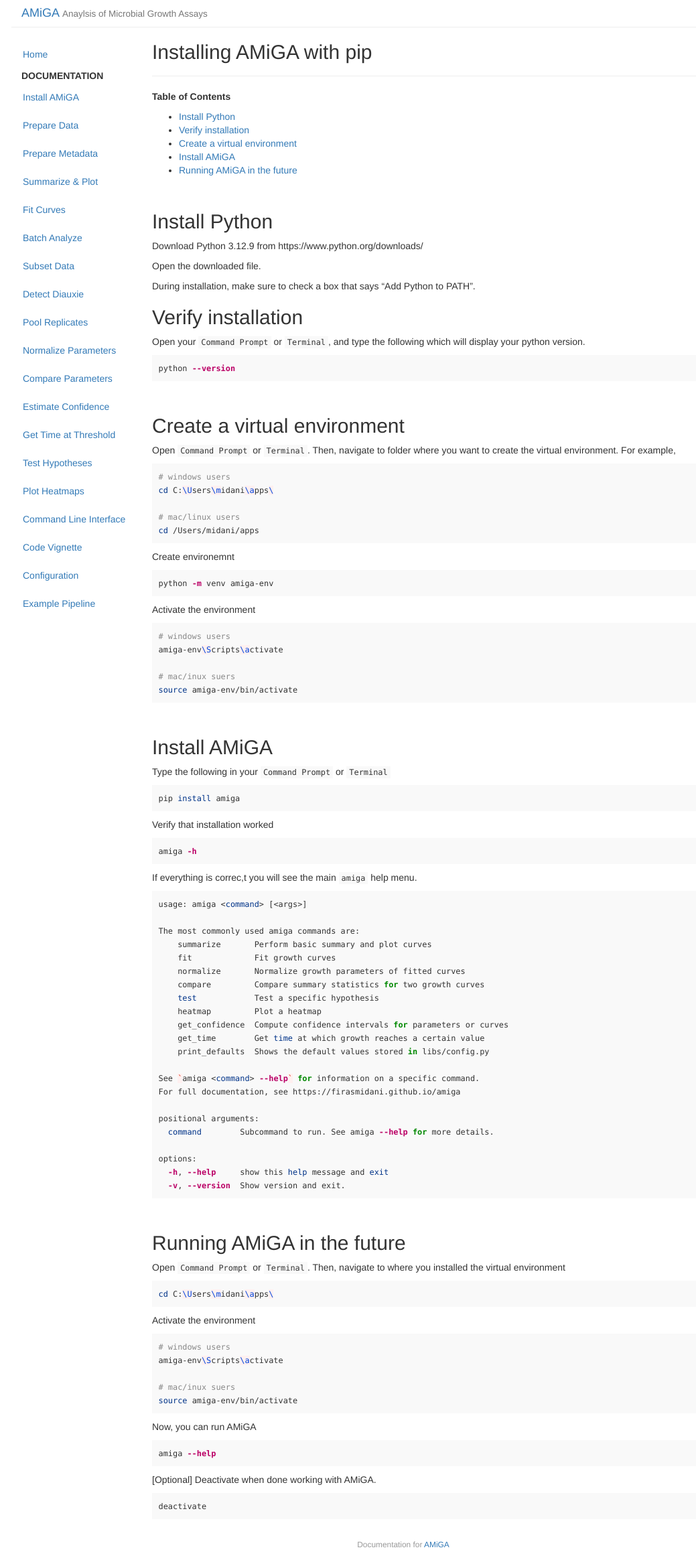
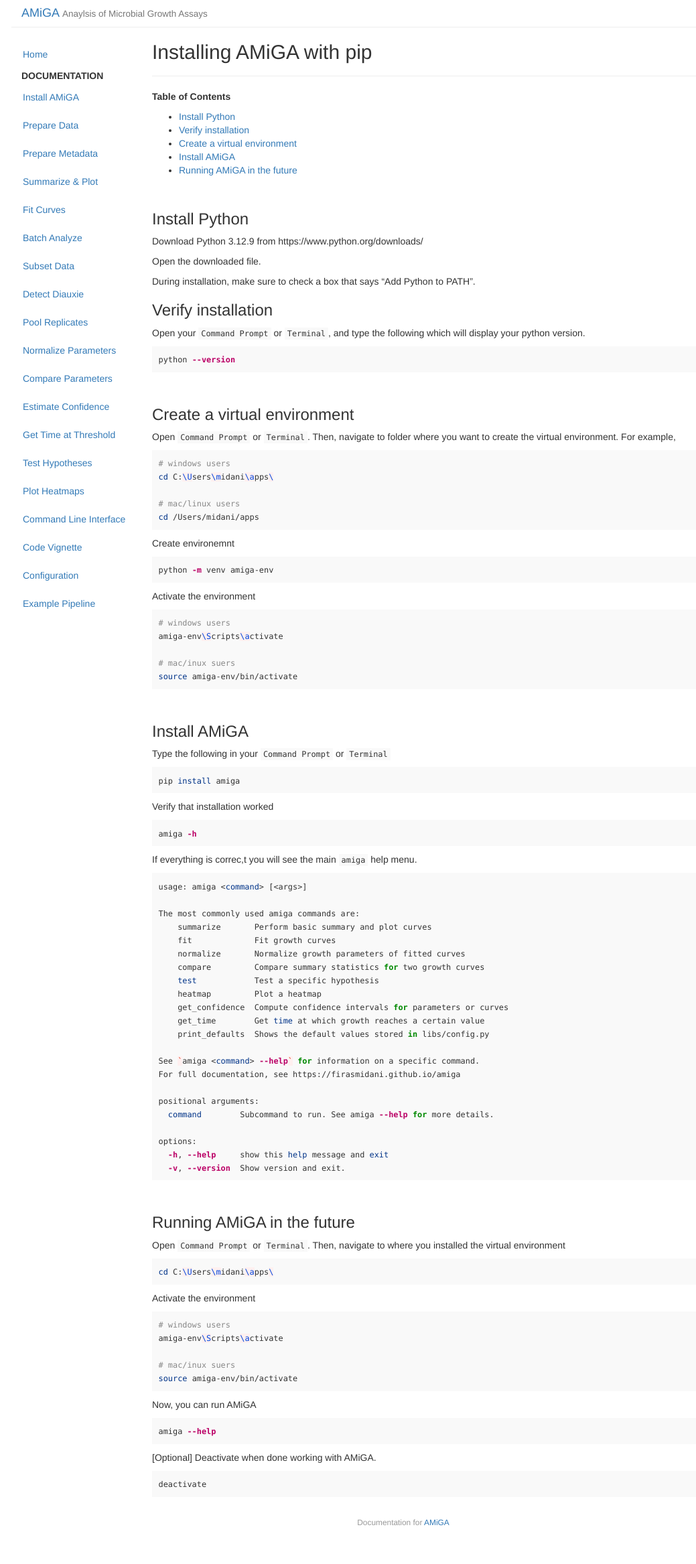
Before and after one commit to firasmidani/amiga, a Jekyll site: the page built from docs/assets/instructions/2025-03-11-installation-pip.md, in a window 1280 px wide. Shown: the whole page at 67% size, without its empty margins (38-1077 px from the left). Built offline with Jekyll 4.4.1, drawn with Linux system fonts in a browser that asks for light colours; after the commit the page ends 2302 px from its top, so only the background shows below that.

Commit message:
Revised heading choice

````diff
--- a/docs/assets/instructions/2025-03-11-installation-pip.md
+++ b/docs/assets/instructions/2025-03-11-installation-pip.md
@@ -12,7 +12,7 @@
 {:toc}
 <br />
 
-## Install Python
+### Install Python
 
 Download Python 3.12.9 from https://www.python.org/downloads/
 
@@ -21,17 +21,16 @@
 During installation, make sure to check a box that says "Add Python to PATH".
 <br>
 
-## Verify installation
+### Verify installation
 
 Open your `Command Prompt` or `Terminal`, and type the following which will display your python version.
 
 ```bash
 python --version
 ```
-
 <br>
 
-## Create a virtual environment
+### Create a virtual environment
 
 Open `Command Prompt` or `Terminal`. Then, navigate to folder where you want to create the virtual environment. For example,
 
@@ -60,7 +59,7 @@
 ```
 <br>
 
-## Install AMiGA
+### Install AMiGA
 Type the following in your `Command Prompt` or `Terminal`
 
 ```bash
@@ -101,7 +100,7 @@
 ```
 <br>
 
-## Running AMiGA in the future
+### Running AMiGA in the future
 Open `Command Prompt` or `Terminal`. Then, navigate to where you installed the virtual environment
 
 ```bash
````
Also changed, not shown: docs/_posts/2020-03-23-installation.md (+1 -1 lines).
